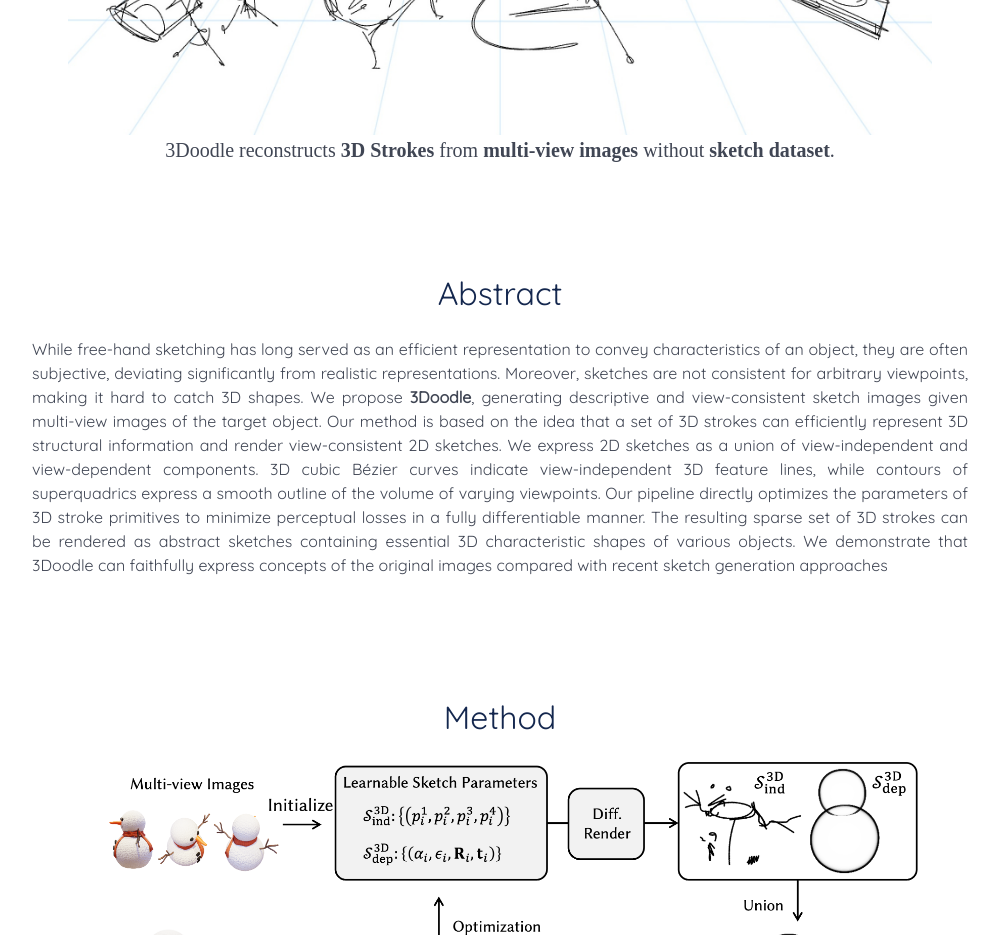
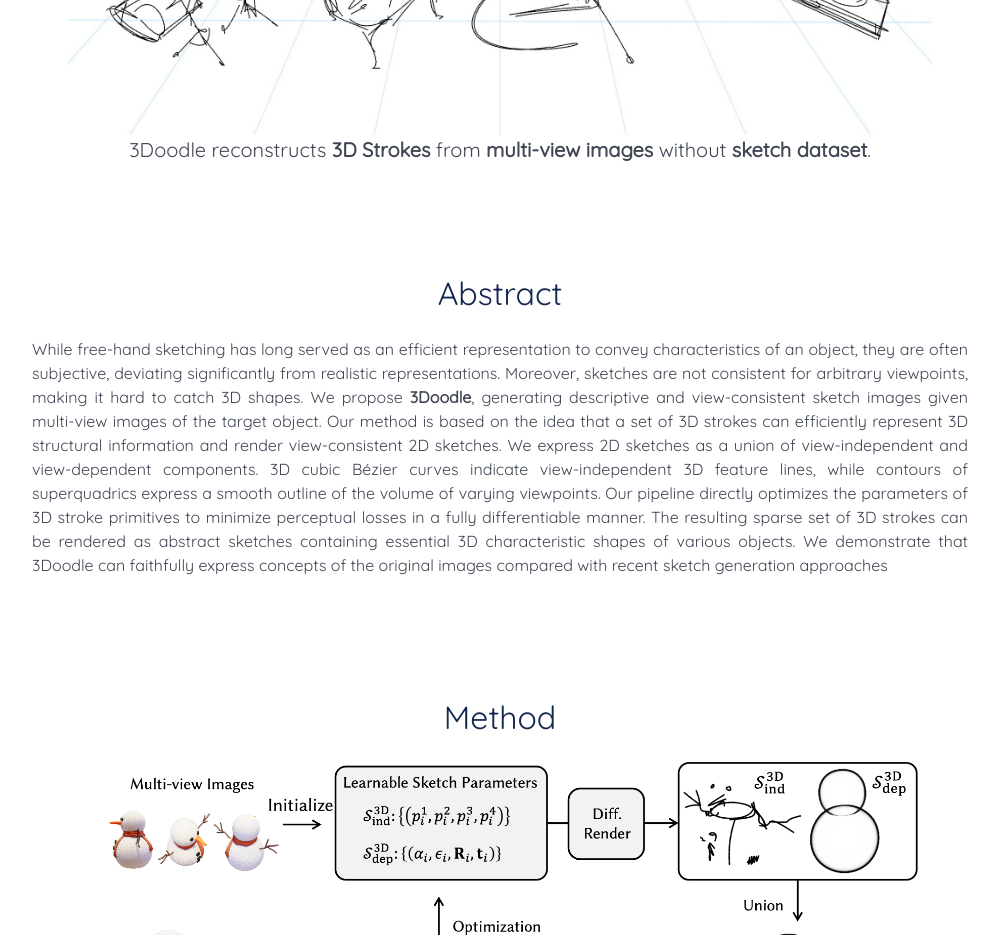
Before and after one commit to changwoonchoi/i2slam, a plain HTML site: page index.html in a window 1280 px wide. Shown: the part 820-1755 px from the top of the page, without its empty margins (140-1139 px from the left). Drawn offline with nearby package versions, Linux system fonts and the light colour scheme; some icons are missing.

Commit message:
remove sketch fonts

```diff
--- a/css/styles.css
+++ b/css/styles.css
@@ -75,7 +75,7 @@
 }
 
 .tldr {
-  font-family: 'Architects Daughter';
+  font-family: 'Quicksand';
   font-size: 20px;
   text-align: center;
 }
```
